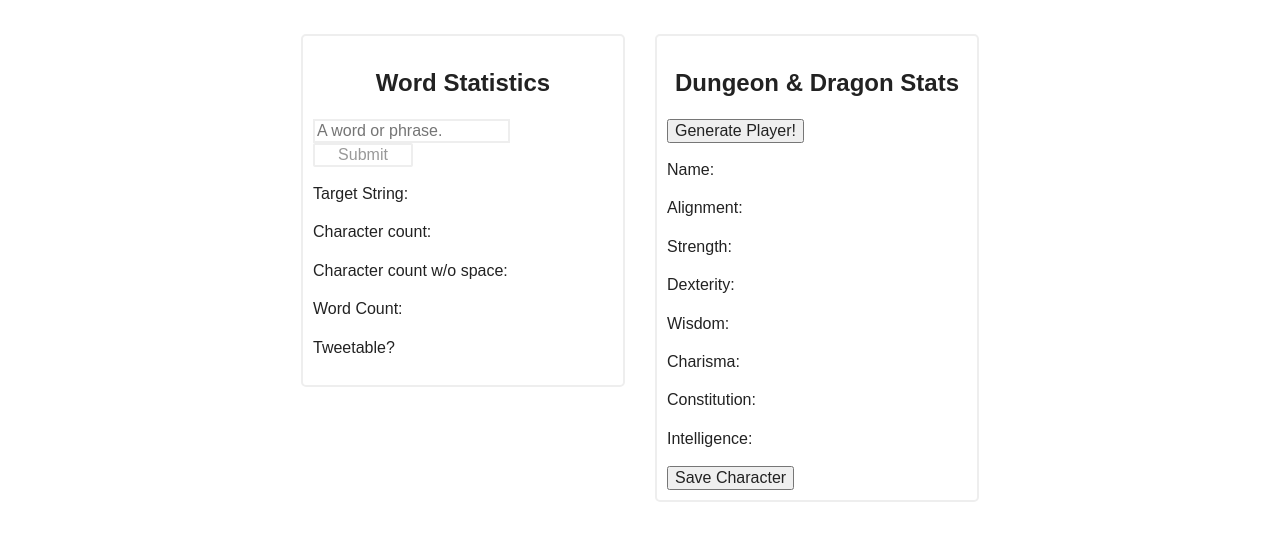
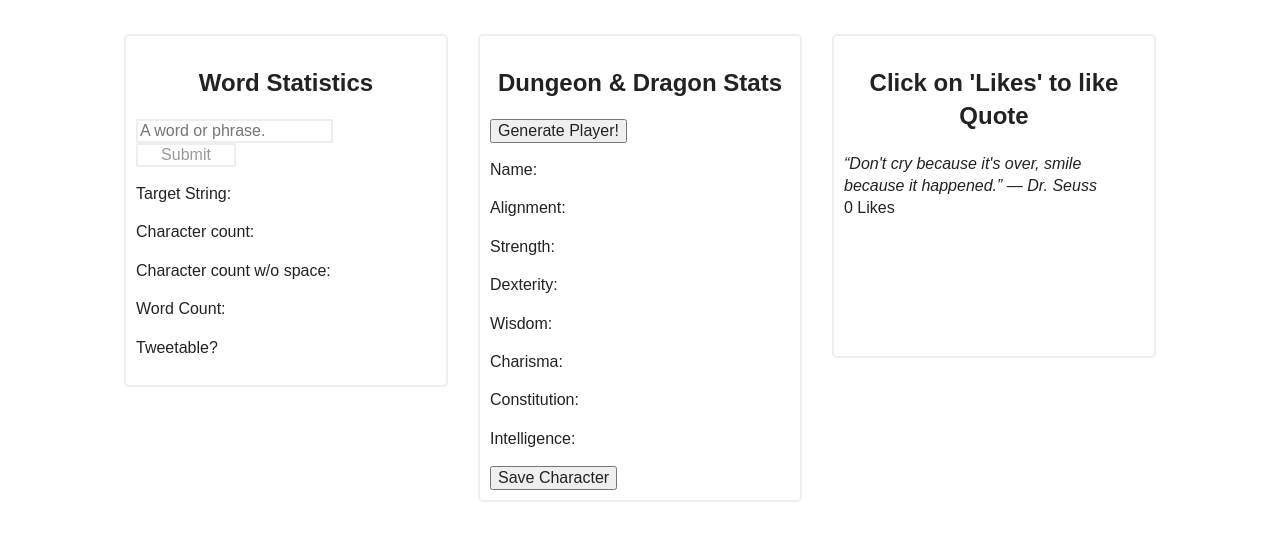
Before and after one commit to patriciadeboer/starter_website, a website: page posts/blog_entry/calc2.html in a window 1280 px wide. Shown: the part 69-610 px from the top of the page. Drawn offline with Linux system fonts and the light colour scheme.

Commit message:
adding in count on likes for quotes only finished 1 quote

```diff
--- a/js/calculator.js
+++ b/js/calculator.js
@@ -72,26 +72,16 @@
 
 }
 
-function clickToLike(idName) {
-	var node = document.getElementById(idName),
-		likes = node.innerHTML;
+function numberLikes(idName) {
+	var nodes = document.getElementById(idName),
+		likes = nodes.innerHTML;
 
-	console.log(likes); // '0 Likes', How do we incrememnt the number alone?
+	console.log(likes);
 
-	var likes_split_up = likes.split(' ') //split the string by every empty space
+	nodes.innterHTML=likes++;
+	console.log(likes)
 
-	console.log(likes_split_up); // ['0', 'Likes']
-
-	var likes_as_integer = parseInt(likes_split_up[0], 10);
-
-	console.log(likes_as_integer);
-
-	likes_as_integer++ //increment Likes
-
-	node.innerHTML = likes_as_integer + ' Likes';
-
-	// To put it all on one line!
-	// node.innerHTML = ((parseInt(node.innerHTML.split(' ')[0], 10)) + 1) + ' Likes';
+	document.getElementById('countLikes1').innerHTML = likes;
 }
 
 /*extra from class for calc 2*/
--- a/posts/blog_entry/calc2.html
+++ b/posts/blog_entry/calc2.html
@@ -48,6 +48,13 @@
                 <p class="stat"> Intelligence: </p>
                 <input type="submit" value="Save Character" />
             </div>
+            <div class="calculator">
+                <h2>Click on 'Likes' to like Quote </h2>
+                <p>
+                    <em> “Don't cry because it's over, smile because it happened.” ― Dr. Seuss <br></em>
+                    <span id="countLikes1"> 0 </span> <span onclick="numberLikes('countLikes1');"> Likes </span>
+                </p>
+            </div>
         </main>
 
 
```
